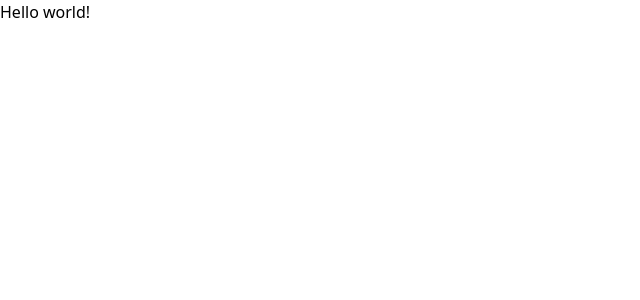
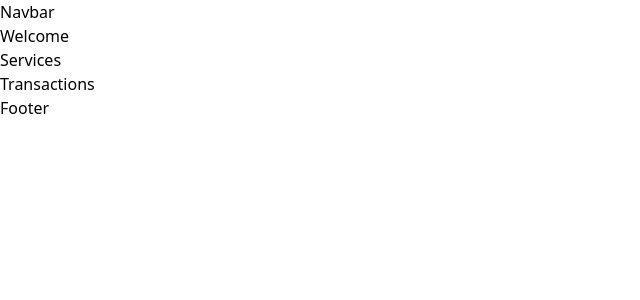
Before and after one commit to sserges/krypt, a React (Vite) app in the folder client/: page / in a window 1280 px wide. Shown: the top 300 px of the page, without its empty margins (0-640 px from the left). Built offline with nearby package versions, Linux system fonts and the light colour scheme.

Commit message:
Components setup

```diff
--- a/client/src/App.jsx
+++ b/client/src/App.jsx
@@ -1,9 +1,15 @@
+import { Navbar, Welcome, Footer, Services, Transactions } from './components'
+
 const App = () => {
   return (
-    <div className="App">
-      <h1 className="text-3xl font-bold underline">
-        Hello world!
-      </h1>
+    <div className="min-h-screen">
+      <div className='gradient-bg-welcome'>
+        <Navbar />
+        <Welcome />
+      </div>
+      <Services />
+      <Transactions />
+      <Footer />
     </div>
   )
 }
--- /dev/null
+++ b/client/src/components/Footer.jsx
@@ -0,0 +1,7 @@
+const Footer = () => {
+    return (
+        <h1>Footer</h1>
+    )
+}
+
+export default Footer
--- /dev/null
+++ b/client/src/components/Loader.jsx
@@ -0,0 +1,7 @@
+const Loader = () => {
+    return (
+        <h1>Loader</h1>
+    )
+}
+
+export default Loader
--- /dev/null
+++ b/client/src/components/Navbar.jsx
@@ -0,0 +1,7 @@
+const Navbar = () => {
+    return (
+        <h1>Navbar</h1>
+    )
+}
+
+export default Navbar
--- /dev/null
+++ b/client/src/components/Services.jsx
@@ -0,0 +1,7 @@
+const Services = () => {
+    return (
+        <h1>Services</h1>
+    )
+}
+
+export default Services
--- /dev/null
+++ b/client/src/components/Transactions.jsx
@@ -0,0 +1,7 @@
+const Transactions = () => {
+    return (
+        <h1>Transactions</h1>
+    )
+}
+
+export default Transactions
--- /dev/null
+++ b/client/src/components/Welcome.jsx
@@ -0,0 +1,7 @@
+const Welcome = () => {
+    return (
+        <h1>Welcome</h1>
+    )
+}
+
+export default Welcome
--- /dev/null
+++ b/client/src/components/index.js
@@ -0,0 +1,6 @@
+export { default as Loader } from './Loader'
+export { default as Navbar } from './Navbar'
+export { default as Footer } from './Footer'
+export { default as Welcome } from './Welcome'
+export { default as Transactions } from './Transactions'
+export { default as Services } from './Services'
```
Also changed, not shown: 1 other file (tests, documents, lock files or other folders).
